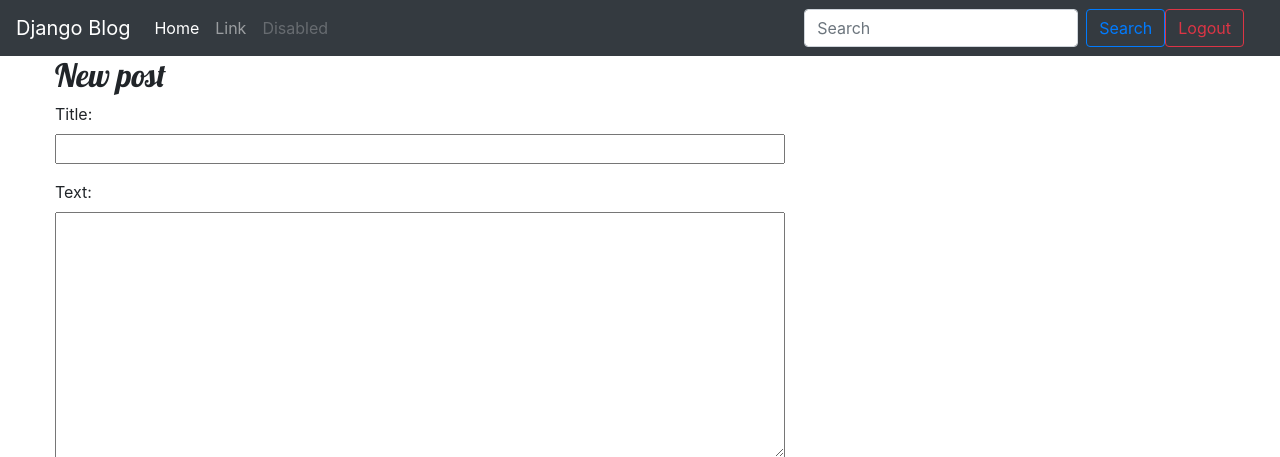
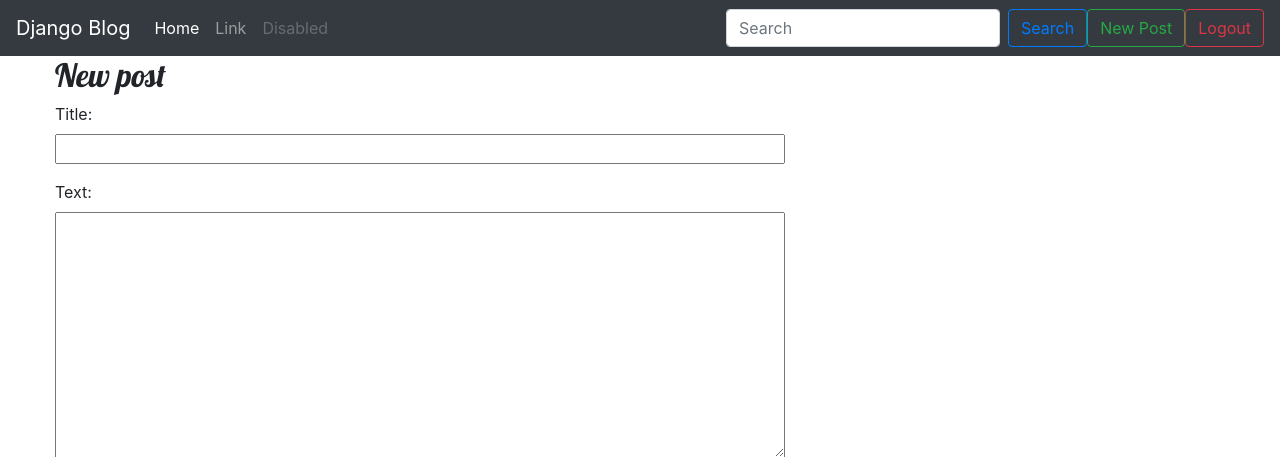
Before and after one commit to kaganuk/blog, a Django app: page /post/new/ in a window 1280 px wide. Shown: the top 457 px of the page. Run offline with Django 3.2, Linux system fonts and the light colour scheme; the visitor is signed in with stand-in values (Sample User, id 1); some libraries are stand-ins or nearby versions.

Commit message:
update edit & add post icon

```diff
--- a/blogApp/templates/blog/post_detail.html
+++ b/blogApp/templates/blog/post_detail.html
@@ -8,7 +8,7 @@
             </div>
         {% endif %}
         {% if user.is_authenticated %}
-            <a class="btn btn-default" href="{% url 'post:edit' pk=post.pk %}"><span class="glyphicon glyphicon-pencil"></span></a>
+            <a class="btn btn-default" href="{% url 'post:edit' pk=post.pk %}"><button type="button" class="btn btn-outline-success">Edit</button></a>
         {% endif %}
         <h2>{{ post.title }}</h2>
         <p>{{ post.text|linebreaksbr }}</p>
--- a/templates/base.html
+++ b/templates/base.html
@@ -31,8 +31,8 @@
             <button class="btn btn-outline-primary my-2 my-sm-0" type="submit">Search</button>
         </form>
         {% if user.is_authenticated %}
+            <a href="{% url 'post:new' %}"><button type="button" class="btn btn-outline-success">New Post</button></a>
             <a href="{% url 'accounts:logout' %}"><button type="button" class="btn btn-outline-danger">Logout</button></a>
-            <a href="{% url 'post:new' %}" class="top-menu"><span class="glyphicon glyphicon-plus"></span></a>
         {% else %}
             <a href="{% url 'accounts:login' %}"><button type="button" class="btn btn-outline-primary">Login</button></a>
             <a href="{% url 'accounts:signup' %}"><button type="button" class="btn btn-outline-primary">Signup</button></a>
```
